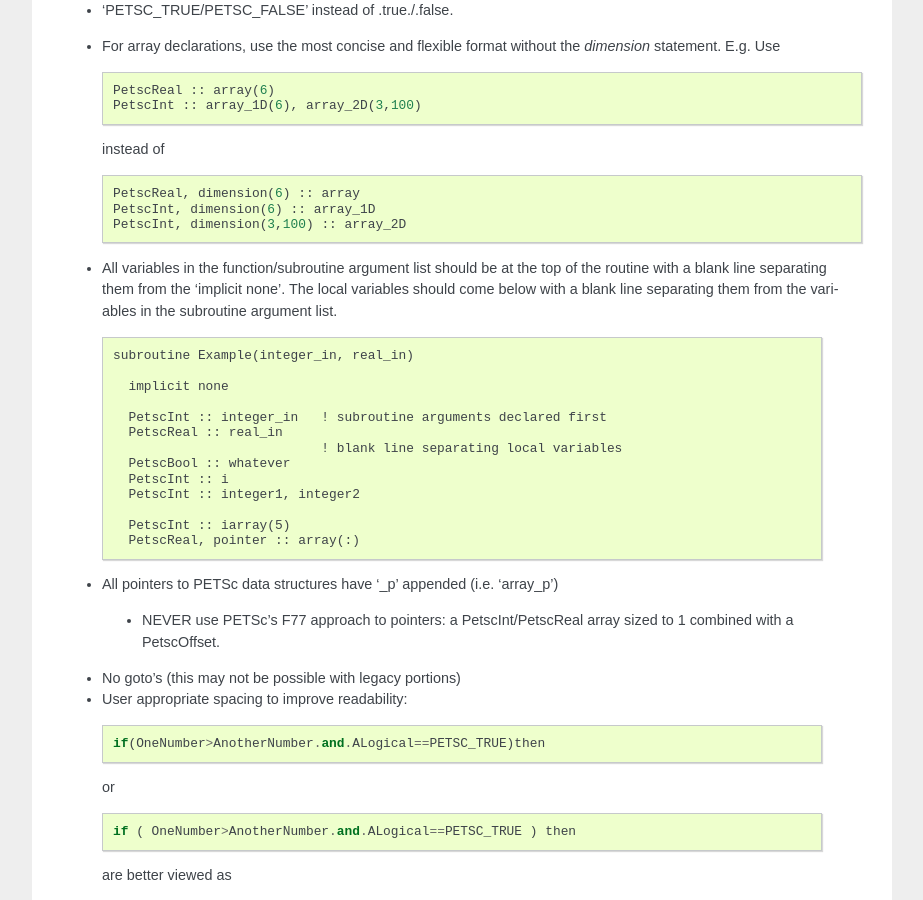
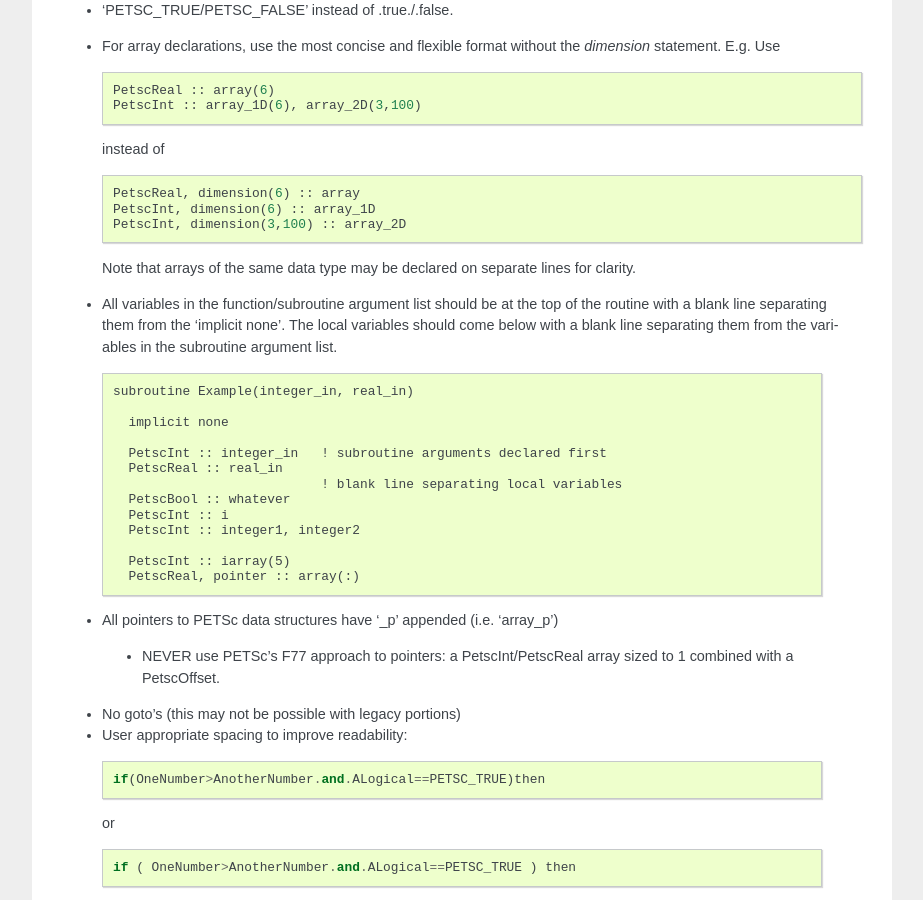
Before and after one commit to Miracloon/pflotran-documentation, a Sphinx documentation site: the page built from source/developer_guide/training/fortran_coding_standard.rst, in a window 1280 px wide and 900 px high, scrolled down 1314 px. Shown: the whole window, without its empty margins (318-1241 px from the left). Built offline with Sphinx 7.4.7, drawn with Linux system fonts in a browser that asks for light colours.

Commit message:
Added note to arrays

```diff
--- a/source/developer_guide/training/fortran_coding_standard.rst
+++ b/source/developer_guide/training/fortran_coding_standard.rst
@@ -71,6 +71,8 @@
      PetscReal, dimension(6) :: array
      PetscInt, dimension(6) :: array_1D
      PetscInt, dimension(3,100) :: array_2D
+
+  Note that arrays of the same data type may be declared on separate lines for clarity.
 
 * All variables in the function/subroutine argument list should be at the top of the routine with a blank line separating them from the 'implicit none'.  The local variables should come below with a blank line separating them from the variables in the subroutine argument list.
 
```
